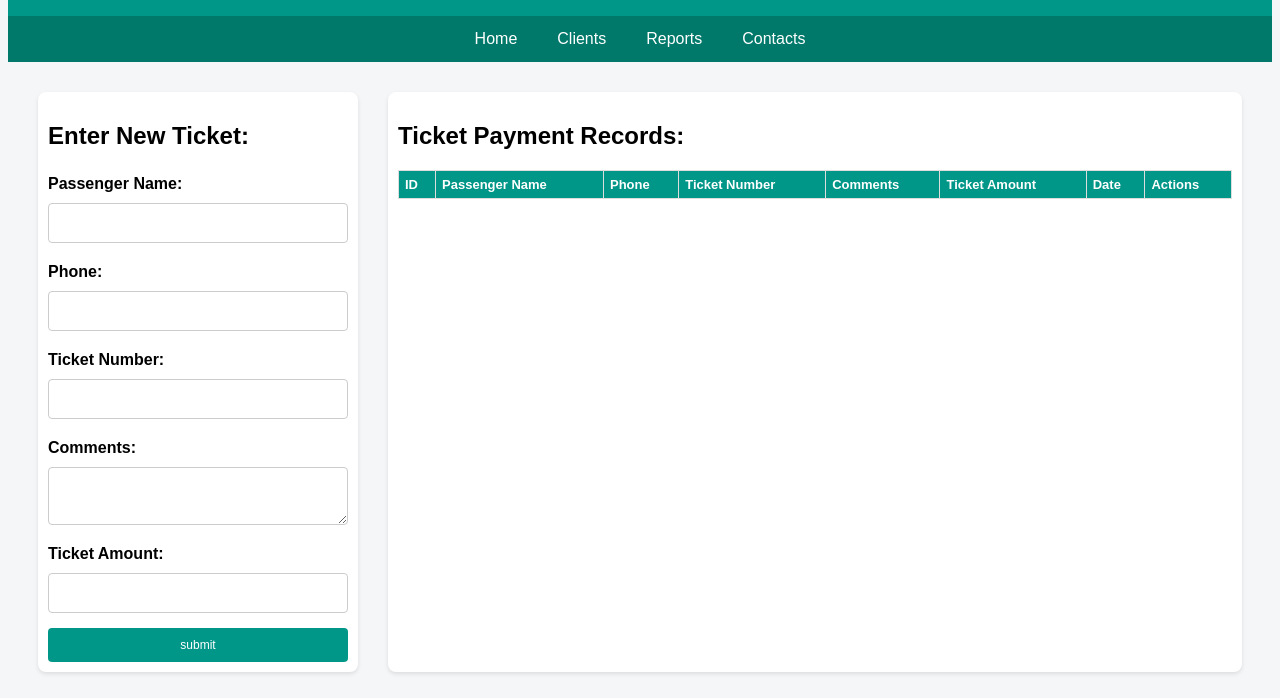
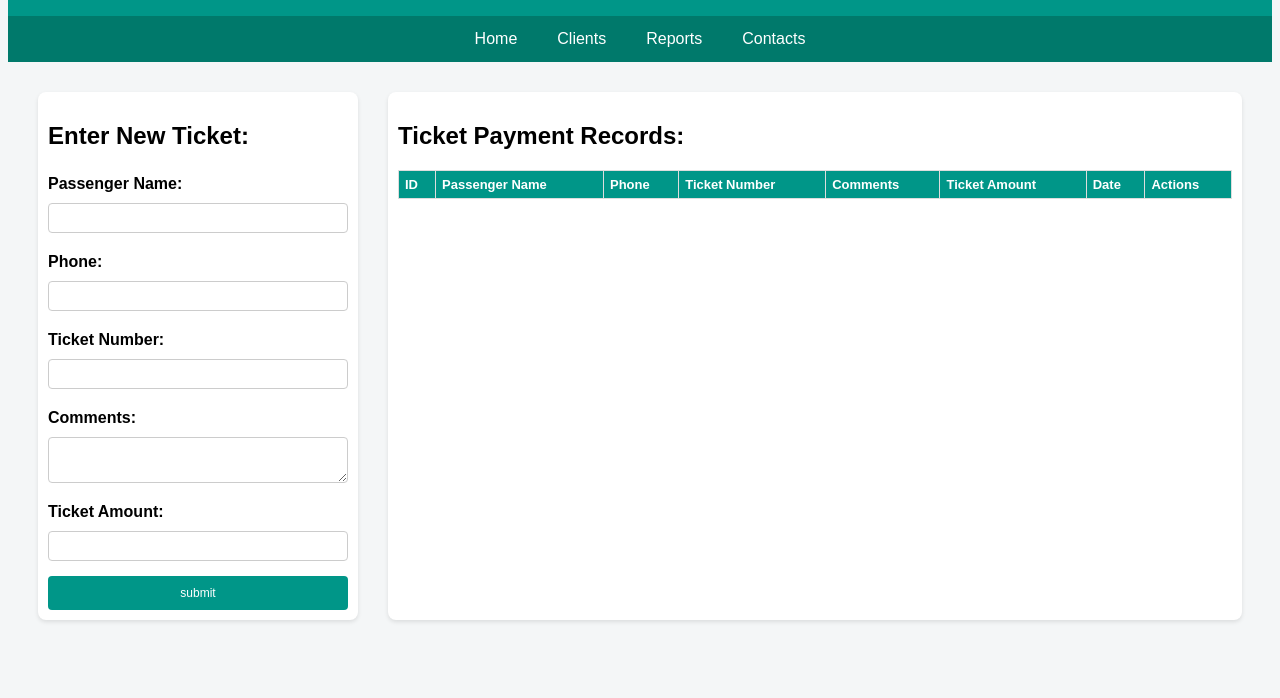
Before and after one commit to PeterNjukia/clients, a website: page public/index.html in a window 1280 px wide. Shown: the part 102-800 px from the top of the page. Drawn offline with Linux system fonts and the light colour scheme; no server answers.

Commit message:
git reset input form padding

```diff
--- a/public/index.html
+++ b/public/index.html
@@ -85,11 +85,11 @@
         }
 
         input, textarea {
-            padding: 10px;
+            padding: 6px;
             margin: 5px 0 15px 0;
             border: 1px solid #ccc;
             border-radius: 4px;
-            font-size: 16px;
+            font-size: 14px;
         }
 
         button {
```
